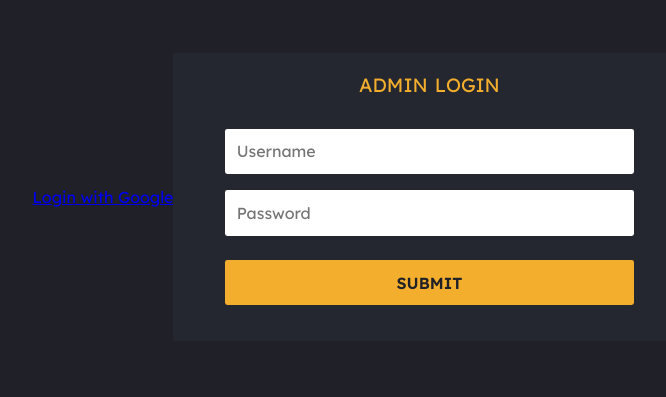
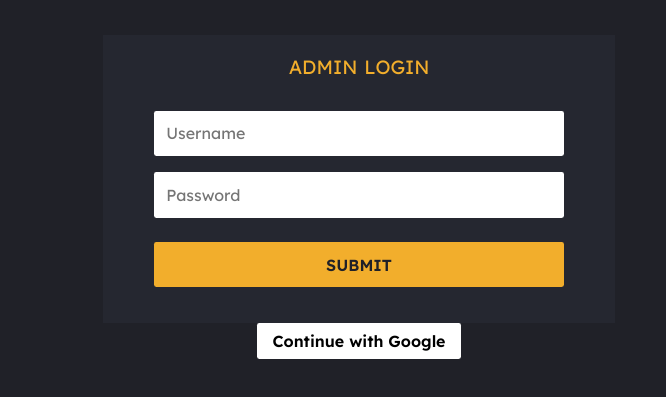
Before and after one commit to CodersOrigin/codersorigin_admin, a React (Create React App) app: page /login in a window 1280 px wide. Shown: the part 243-640 px from the top of the page, without its empty margins (281-947 px from the left). Built offline with nearby package versions, Linux system fonts and the light colour scheme.

Commit message:
Add Google Sign-In button and handle OAuth success

```diff
--- a/src/Home.jsx
+++ b/src/Home.jsx
@@ -4,7 +4,6 @@ import { useNavigate } from "react-router-dom";
 import { toast } from "react-toastify";
 import "react-toastify/dist/ReactToastify.css";
 import getGoogleOauthUrl from "./lib/getGoogleOauthUrl";
-
 const Home = () => {
   const [formData, setFormData] = useState({
     username: "",
@@ -41,7 +40,6 @@ const Home = () => {
 
   return (
     <div className="login">
-      <a href={getGoogleOauthUrl()}>Login with Google</a>
       <form onSubmit={handleSubmit}>
         <p className="atext">Admin login</p>
 
@@ -64,6 +62,11 @@ const Home = () => {
 
         <input className="btn" type="submit" value="Submit" />
       </form>
+      {/* <a href={getGoogleOauthUrl()}>Login with Google</a> */}
+
+      <a class="googleButton" href={getGoogleOauthUrl()}>
+        <span>Continue with Google</span>
+      </a>
     </div>
   );
 };
--- a/src/OauthSuccess.jsx
+++ b/src/OauthSuccess.jsx
@@ -1,15 +1,22 @@
 import React, { useEffect } from "react";
-import Cookies from "js-cookie";
+import { useNavigate } from "react-router-dom";
 
 const OauthSuccess = () => {
+  const navigate = useNavigate();
   useEffect(() => {
-    // Get the token from the cookies
-    const token = Cookies.get("authtoken");
+    // get authtoken from the URL
+    const authtoken = new URLSearchParams(window.location.search).get(
+      "authtoken"
+    );
+    console.log(authtoken);
 
-    // Now you can use the token
-    console.log(token);
+    // set token in localstorage and redirect to dashboard
+    if (authtoken) {
+      localStorage.setItem("authToken", authtoken);
+      navigate("/");
+    }
   }, []);
-  return <div>Welcome to CodersOrigin Admin panel</div>;
+  return <div>Verifying</div>;
 };
 
 export default OauthSuccess;
--- a/src/index.css
+++ b/src/index.css
@@ -48,6 +48,10 @@
     display: flex;
     justify-content: center;
     align-items: center;
+}
+
+.login{
+    flex-direction: column;
 }
 
 .login form{
@@ -198,3 +202,20 @@ th{
         width: 80%;
     }
   }
+
+  /* GOOOGLE SIGNIN CSS */
+  .googleButton {
+    text-decoration: none;
+    display: flex;
+    justify-content: center;
+    align-items: center;
+    gap: 0.5rem;
+    background-color: #fff;
+    color: #000;
+    padding: 0.5rem 1rem;
+    border-radius: 0.15rem;
+    cursor: pointer;
+    font-weight: 600;
+    font-size: 1rem;
+    transition: all 0.3s ease;
+  }
```
Also changed, not shown: src/pages/oauth/google/error.jsx (added).
